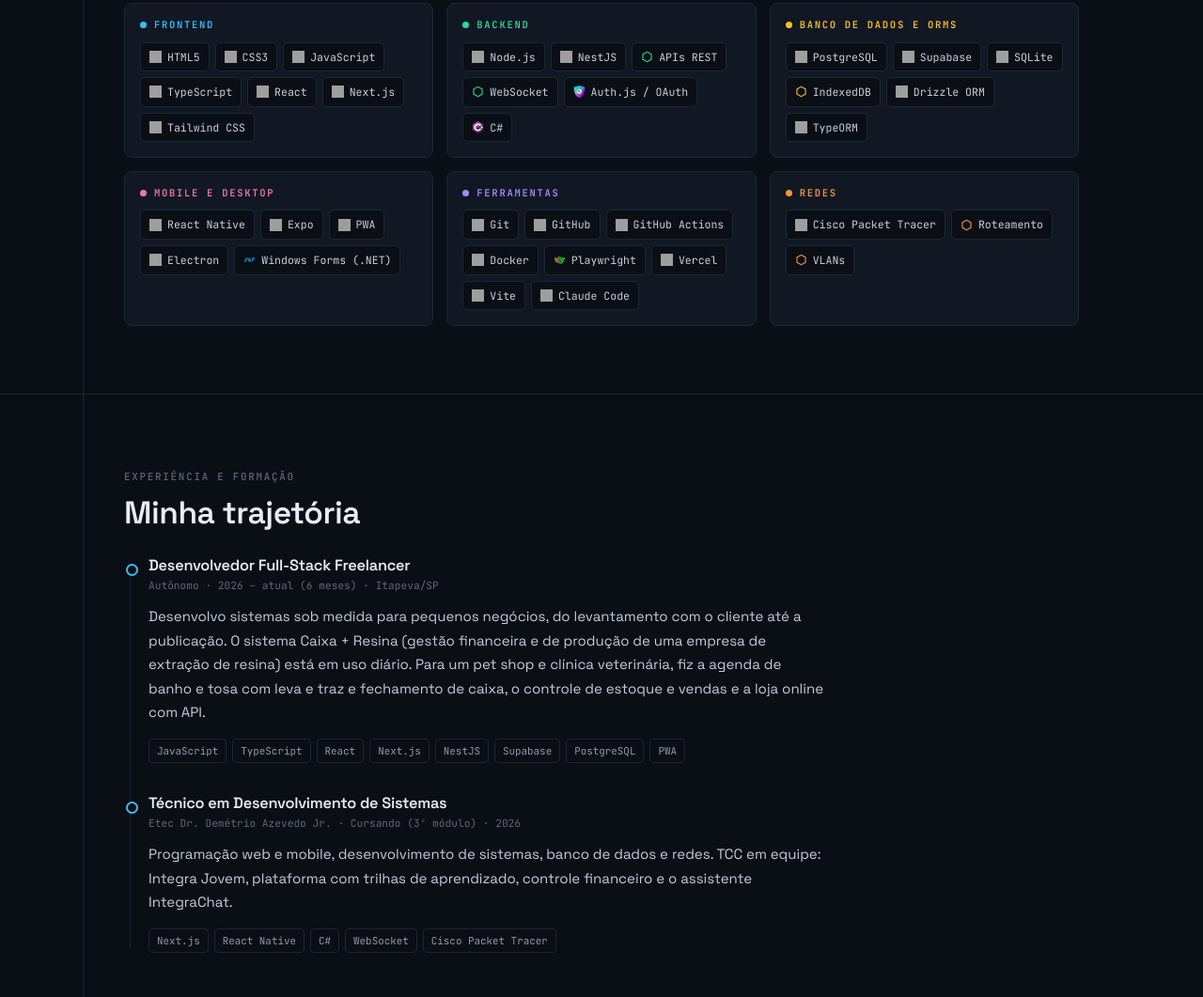
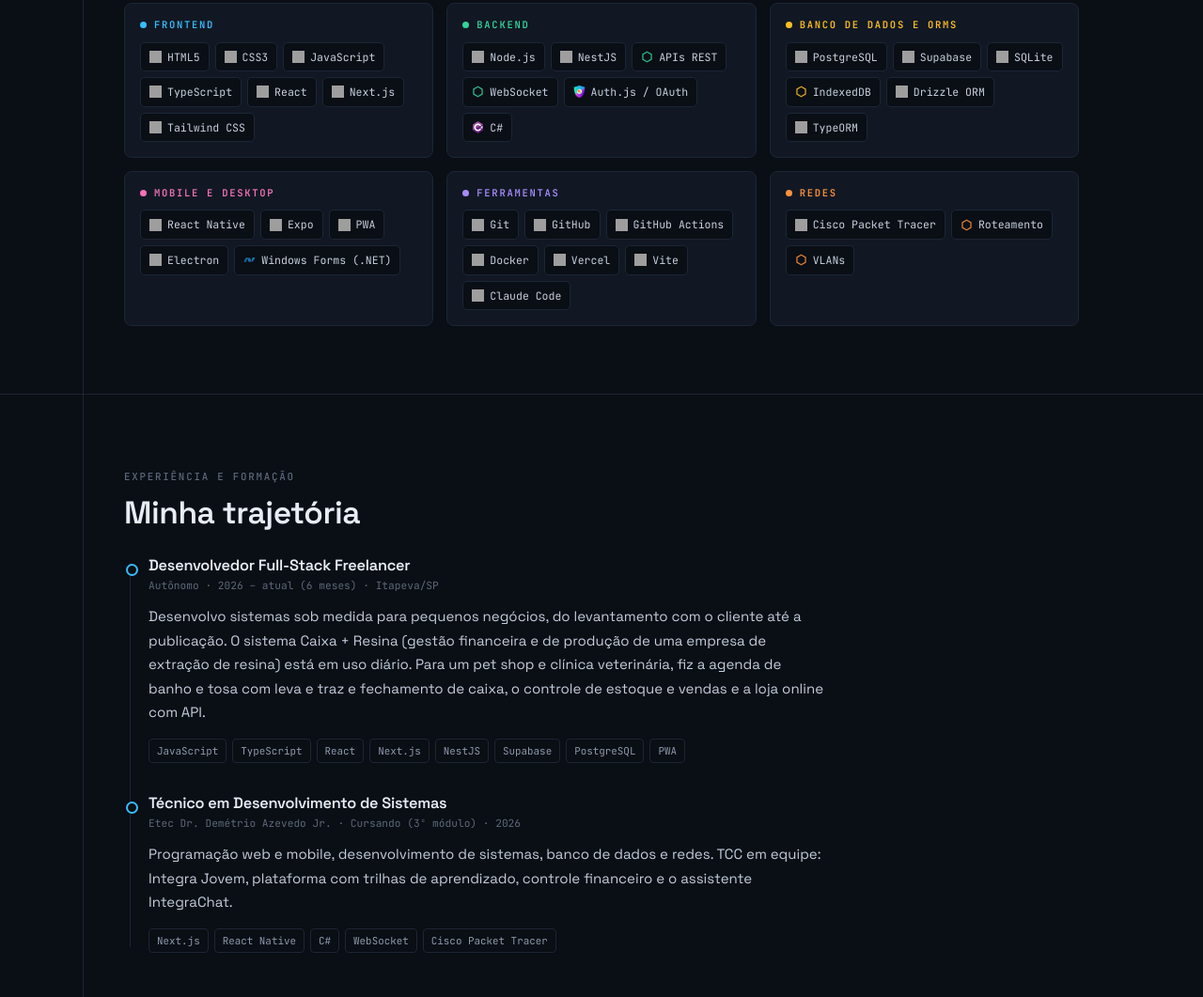
Before and after one commit to devthiagoferreira96-hue/devthiagoferreira96-hue.github.io, a plain HTML site: page index.html in a window 1280 px wide. Shown: the part 1480-2541 px from the top of the page at 94% size. Drawn offline with Linux system fonts and the light colour scheme; grey boxes are pictures that could not be loaded.

Commit message:
Competências: tira o Playwright de Ferramentas
Co-Authored-By: Claude Opus 5.5 <noreply@anthropic.com>

```diff
--- a/index.html
+++ b/index.html
@@ -186,7 +186,7 @@
     { nome: 'Backend', cor: '#34d399', itens: [['Node.js', 'nodedotjs', '5FA04E'], ['NestJS', 'nestjs', 'E0234E'], ['APIs REST', null], ['WebSocket', null], ['Auth.js / OAuth', 'authjs.webp'], ['C#', 'csharp.svg']] },
     { nome: 'Banco de dados e ORMs', cor: '#fbbf24', itens: [['PostgreSQL', 'postgresql', '4169E1'], ['Supabase', 'supabase', '3FCF8E'], ['SQLite', 'sqlite', '7FD3FF'], ['IndexedDB', null], ['Drizzle ORM', 'drizzle', 'C5F74F'], ['TypeORM', 'typeorm', 'FE0803']] },
     { nome: 'Mobile e desktop', cor: '#f472b6', itens: [['React Native', 'react', '61DAFB'], ['Expo', 'expo', 'ffffff'], ['PWA', 'pwa', '5A0FC8'], ['Electron', 'electron', '47848F'], ['Windows Forms (.NET)', 'dotnet.svg']] },
-    { nome: 'Ferramentas', cor: '#a78bfa', itens: [['Git', 'git', 'F05032'], ['GitHub', 'github', 'ffffff'], ['GitHub Actions', 'githubactions', '2088FF'], ['Docker', 'docker', '2496ED'], ['Playwright', 'playwright.svg'], ['Vercel', 'vercel', 'ffffff'], ['Vite', 'vite', '646CFF'], ['Claude Code', 'claude', 'D97757']] },
+    { nome: 'Ferramentas', cor: '#a78bfa', itens: [['Git', 'git', 'F05032'], ['GitHub', 'github', 'ffffff'], ['GitHub Actions', 'githubactions', '2088FF'], ['Docker', 'docker', '2496ED'], ['Vercel', 'vercel', 'ffffff'], ['Vite', 'vite', '646CFF'], ['Claude Code', 'claude', 'D97757']] },
     { nome: 'Redes', cor: '#fb923c', itens: [['Cisco Packet Tracer', 'cisco', '1BA0D7'], ['Roteamento', null], ['VLANs', null]] },
   ];
   document.getElementById('comp-grade').innerHTML = COMPETENCIAS.map((c) => `
```
Also changed, not shown: img/icones/playwright.svg (deleted).
